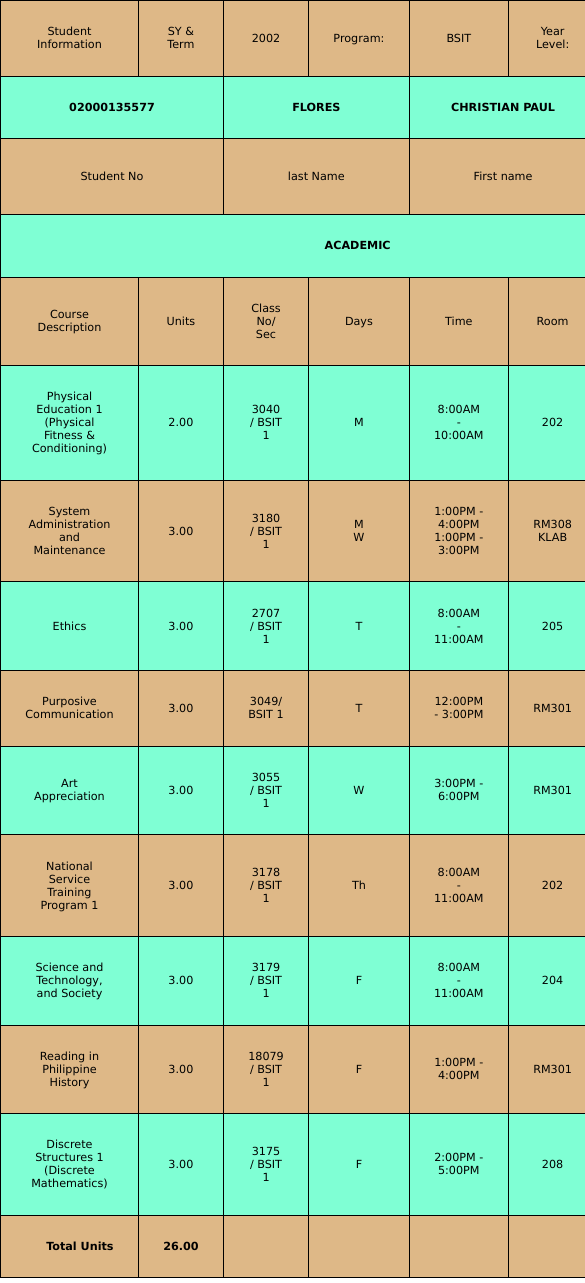
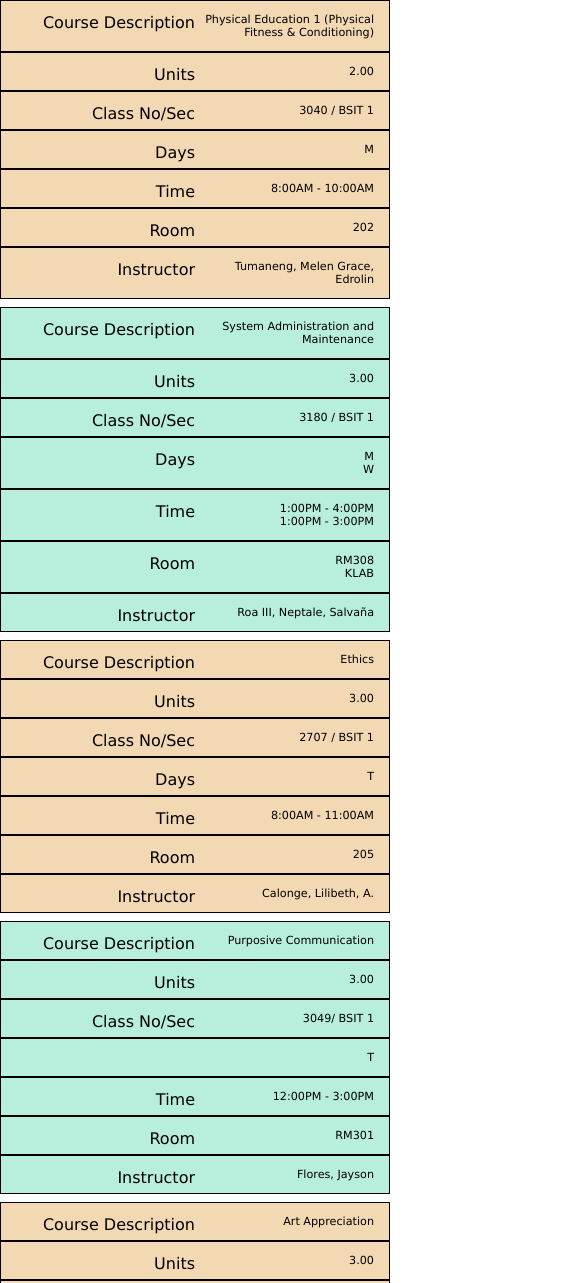
Before and after one commit to GinoongFlores/schedule-table, a plain HTML site: page index.html in a window 390 px wide. Shown: the top 1283 px of the page, 585 px wide, since content can reach past the window. Drawn offline with Linux system fonts and the light colour scheme.

Commit message:
fix media queries

```diff
--- a/css/style.css
+++ b/css/style.css
@@ -1,20 +1,28 @@
-* {
+body {
+  padding: 0;
   margin: 0;
-  padding: 0;
-}
-
-table {
-  width: 100%;
-  text-align: center;
   font-family: "Lucida Sans", "Lucida Sans Regular", "Lucida Grande",
     "Lucida Sans Unicode", Geneva, Verdana, sans-serif;
 }
 
-table,
-th,
-td {
+* {
+  box-sizing: border-box;
+}
+
+.raf {
+  width: 100%;
+  border-collapse: collapse;
+}
+
+.raf td,
+.raf th {
   border: 1px solid rgb(0, 0, 0);
-  border-collapse: collapse;
+  padding: 12px 15px;
+  text-align: center;
+}
+
+.raf th {
+  background-color: rgb(190, 253, 232);
 }
 
 tr.nobold > th {
@@ -32,11 +40,11 @@ th {
 }
 
 tr:nth-child(even) {
-  background-color: aquamarine;
+  background-color: rgb(184, 238, 220);
 }
 
 tr:nth-child(odd) {
-  background-color: burlywood;
+  background-color: rgb(243, 216, 180);
 }
 
 td.units:first-child {
@@ -46,12 +54,6 @@ td.units:first-child {
 @media screen and (max-width: 992px) {
   table {
     font-size: 1rem;
-    overflow: hidden;
-  }
-
-  th,
-  td {
-    padding: 1rem;
   }
 }
 
@@ -62,13 +64,34 @@ td.units:first-child {
 }
 
 @media screen and (max-width: 576px) {
-  table {
-    font-size: 0.8rem;
+  table thead {
+    display: none;
   }
 
-  th,
-  td {
-    padding: 1.52rem;
+  .raf,
+  .raf tbody,
+  .raf tr,
+  .raf td {
+    display: block;
+    width: 100%;
+  }
+
+  .raf tr {
+    margin-bottom: 0.5rem;
+  }
+
+  .raf td {
+    text-align: right;
+    padding-left: 50%;
+    position: relative;
+  }
+
+  table td::before {
+    content: attr(data-label);
+    position: absolute;
+    left: 0;
+    width: 50%;
+    font-size: 1rem;
   }
 }
 
--- a/index.html
+++ b/index.html
@@ -13,150 +13,121 @@
 
   <table class="raf">
 
-    <tr>
-      <td>Student Information</td>
-      <td>SY & Term</td>
-      <td>2002</td>
-      <td>Program: </td>
-      <td>BSIT</td>
-      <td>Year Level: </td>
-      <td>1Y2</td>
-    </tr>
+    <thead>
+      <th colspan="7">Academic</th>
+    </thead>
 
-    <tr>
-      <th colspan="2">02000135577</th>
-      <th colspan="2">FLORES</th>
-      <th colspan="2">CHRISTIAN PAUL</th>
-      <th colspan="2">HIGADO</th>
-    </tr>
-
-    <tr class="nobold">
-      <th colspan="2">Student No</th>
-      <th colspan="2">last Name</th>
-      <th colspan="2">First name</th>
-      <th colspan="2">Middle name</th>
-    </tr>
-
-
-    <tr>
-      <th colspan="7">ACADEMIC</th>
-    </tr>
-
-    <tr class="nobold">
+    <thead>
       <th>Course Description</th>
       <th>Units</th>
-      <th>Class No/ Sec</th>
+      <th>Class No/Sec</th>
       <th>Days</th>
       <th>Time</th>
       <th>Room</th>
       <th>Instructor</th>
-    </tr>
+    </thead>
 
-    <span id="colors">
+    <tbody>
       <tr>
-        <td>Physical Education 1 (Physical Fitness & Conditioning)</td>
-        <td>2.00</td>
-        <td>3040 / BSIT 1</td>
-        <td>M</td>
-        <td>8:00AM - 10:00AM</td>
-        <td>202</td>
-        <td>Tumaneng, Melen Grace, Edrolin</td>
+        <td data-label="Course Description">Physical Education 1 (Physical Fitness & Conditioning)</td>
+        <td data-label="Units">2.00</td>
+        <td data-label="Class No/Sec">3040 / BSIT 1</td>
+        <td data-label="Days">M</td>
+        <td data-label="Time">8:00AM - 10:00AM</td>
+        <td data-label="Room">202</td>
+        <td data-label="Instructor">Tumaneng, Melen Grace, Edrolin</td>
       </tr>
 
       <tr>
-        <td>System Administration and Maintenance</td>
-        <td>3.00</td>
-        <td>3180 / BSIT 1</td>
-        <td>M <br> W</td>
-        <td>1:00PM - 4:00PM <br>
+        <td data-label="Course Description">System Administration and Maintenance</td>
+        <td data-label="Units">3.00</td>
+        <td data-label="Class No/Sec">3180 / BSIT 1</td>
+        <td data-label="Days">M <br> W</td>
+        <td data-label="Time">1:00PM - 4:00PM <br>
           1:00PM - 3:00PM
         </td>
-        <td>RM308 <br> KLAB</td>
-        <td>Roa III, Neptale, Salvaña </td>
+        <td data-label="Room">RM308 <br> KLAB</td>
+        <td data-label="Instructor">Roa III, Neptale, Salvaña </td>
       </tr>
 
       <tr>
-        <td>Ethics</td>
-        <td>3.00</td>
-        <td>2707 / BSIT 1</td>
-        <td>T</td>
-        <td>8:00AM - 11:00AM</td>
-        <td>205</td>
-        <td>Calonge, Lilibeth, A.</td>
+        <td data-label="Course Description">Ethics</td>
+        <td data-label="Units">3.00</td>
+        <td data-label="Class No/Sec">2707 / BSIT 1</td>
+        <td data-label="Days">T</td>
+        <td data-label="Time">8:00AM - 11:00AM</td>
+        <td data-label="Room">205</td>
+        <td data-label="Instructor">Calonge, Lilibeth, A.</td>
       </tr>
 
       <tr>
-        <td>Purposive Communication</td>
-        <td>3.00</td>
-        <td>3049/ BSIT 1</td>
-        <td>T</td>
-        <td>12:00PM - 3:00PM</td>
-        <td>RM301</td>
-        <td>Flores, Jayson</td>
+        <td data-label="Course Description">Purposive Communication</td>
+        <td data-label="Units">3.00</td>
+        <td data-label="Class No/Sec">3049/ BSIT 1</td>
+        <td data-="Days">T</td>
+        <td data-label="Time">12:00PM - 3:00PM</td>
+        <td data-label="Room">RM301</td>
+        <td data-label="Instructor">Flores, Jayson</td>
       </tr>
 
       <tr>
-        <td>Art Appreciation</td>
-        <td>3.00</td>
-        <td>3055 / BSIT 1</td>
-        <td>W</td>
-        <td>3:00PM - 6:00PM</td>
-        <td>RM301</td>
-        <td>Flores, Jayson</td>
+        <td data-label="Course Description">Art Appreciation</td>
+        <td data-label="Units">3.00</td>
+        <td data-label="Class No/Sec">3055 / BSIT 1</td>
+        <td data-label="Days">W</td>
+        <td data-label="Time">3:00PM - 6:00PM</td>
+        <td data-label="Room">RM301</td>
+        <td data-label="Instructor">Flores, Jayson</td>
       </tr>
 
       <tr>
-        <td>National Service Training Program 1</td>
-        <td>3.00</td>
-        <td>3178 / BSIT 1</td>
-        <td>Th</td>
-        <td>8:00AM - 11:00AM</td>
-        <td>202</td>
-        <td>Irong, Elaine Claire</td>
+        <td data-label="Course Description">National Service Training Program 1</td>
+        <td data-label="Units">3.00</td>
+        <td data-label="Class No/Sec">3178 / BSIT 1</td>
+        <td data-label="Days">Th</td>
+        <td data-label="Time">8:00AM - 11:00AM</td>
+        <td data-label="Room">202</td>
+        <td data-label="Instructor">Irong, Elaine Claire</td>
       </tr>
 
       <tr>
-        <td>Science and Technology, and Society</td>
-        <td>3.00</td>
-        <td>3179 / BSIT 1</td>
-        <td>F</td>
-        <td>8:00AM - 11:00AM</td>
-        <td>204</td>
-        <td>Oregines, Quivido</td>
+        <td data-label="Course Description">Science and Technology, and Society</td>
+        <td data-label="Units">3.00</td>
+        <td data-label="Class No/Sec">3179 / BSIT 1</td>
+        <td data-label="Days">F</td>
+        <td data-label="Time">8:00AM - 11:00AM</td>
+        <td data-label="Room">204</td>
+        <td data-label="Instructor">Oregines, Quivido</td>
       </tr>
 
       <tr>
-        <td>Reading in Philippine History</td>
-        <td>3.00</td>
-        <td>18079 / BSIT 1</td>
-        <td>F</td>
-        <td>1:00PM - 4:00PM</td>
-        <td>RM301</td>
-        <td>Flores, Jayson</td>
+        <td data-label="Course Description">Reading in Philippine History</td>
+        <td data-label="Units">3.00</td>
+        <td data-label="Class No/Sec">18079 / BSIT 1</td>
+        <td data-label="Days">F</td>
+        <td data-label="Time">1:00PM - 4:00PM</td>
+        <td data-label="Room">RM301</td>
+        <td data-label="Instructor">Flores, Jayson</td>
       </tr>
 
 
       <tr>
-        <td>Discrete Structures 1 (Discrete Mathematics)</td>
-        <td>3.00</td>
-        <td>3175 / BSIT 1</td>
-        <td>F</td>
-        <td>2:00PM - 5:00PM</td>
-        <td>208</td>
-        <td>Molawan, Aldrin, Tagurmacon</td>
+        <td data-label="Course Description">Discrete Structures 1 (Discrete Mathematics)</td>
+        <td data-label="Units">3.00</td>
+        <td data-label="Class No/Sec">3175 / BSIT 1</td>
+        <td data-label="Days">F</td>
+        <td data-label="Time">2:00PM - 5:00PM</td>
+        <td data-label="Room">208</td>
+        <td data-label="Instructor">Molawan, Aldrin, Tagurmacon</td>
       </tr>
 
-    </span>
+      <tr>
+        <td class="units">Total Units</td>
+        <td class="units">26.00</td>
 
-    <tr>
-      <td class="units">Total Units</td>
-      <td class="units">26.00</td>
-      <td></td>
-      <td></td>
-      <td></td>
-      <td></td>
-      <td></td>
-    </tr>
+      </tr>
+
+    </tbody>
 
   </table>
 
```
Also changed, not shown: 1 other file.
